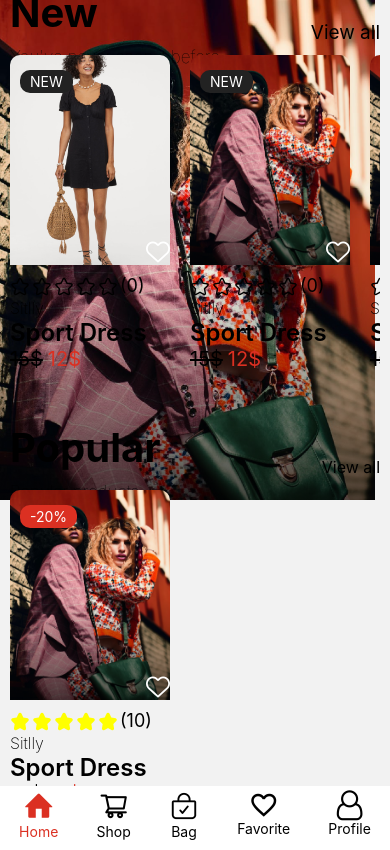
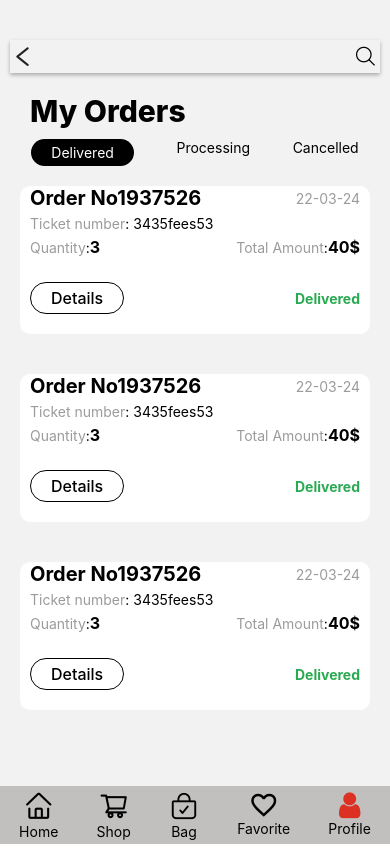
Before and after one commit to atsed27/E-commerce, a React Native app: screen /order in a window 390 px wide. Built offline with nearby package versions, Linux system fonts and the light colour scheme.

Commit message:
oredr is done

```diff
--- a/App.js
+++ b/App.js
@@ -9,6 +9,7 @@ import {
   Forget,
   Home,
   Login,
+  Order,
   Product,
   RatingAndReviews,
   Setting,
@@ -116,6 +117,14 @@ export default function App() {
           }}
           component={Setting}
         />
+
+        <Stack.Screen
+          name="order"
+          options={{
+            headerShown: false,
+          }}
+          component={Order}
+        />
       </Stack.Navigator>
     </NavigationContainer>
   );
--- a/components/Layout/Footer.js
+++ b/components/Layout/Footer.js
@@ -81,7 +81,7 @@ const Footer = () => {
           style={{ alignItems: 'center' }}
           onPress={() => navigation.navigate('user')}
         >
-          {router.name === 'user' ? (
+          {router.name === 'user' || router.name === 'order' ? (
             <FontAwesome name="user" size={30} color={COLORS.primary} />
           ) : (
             <FontAwesome name="user-o" size={30} color="black" />
@@ -99,7 +99,7 @@ export default Footer;
 
 const styles = StyleSheet.create({
   container: {
-    backgroundColor: 'white',
+    backgroundColor: '#C2BFBF',
     paddingVertical: 4,
     position: 'absolute',
     bottom: 0,
--- /dev/null
+++ b/screen/Order.js
@@ -0,0 +1,309 @@
+import {
+  ScrollView,
+  StyleSheet,
+  Text,
+  TouchableOpacity,
+  View,
+} from 'react-native';
+import React from 'react';
+import Layout from '../components/Layout/Layout';
+import COLORS from '../constance/Color';
+import { EvilIcons, AntDesign } from '@expo/vector-icons';
+
+const Order = ({ navigation }) => {
+  return (
+    <Layout>
+      <ScrollView
+        style={{ marginBottom: 50 }}
+        showsVerticalScrollIndicator={false}
+      >
+        <View style={styles.Top}>
+          <View style={styles.TopC}>
+            <TouchableOpacity>
+              <AntDesign
+                name="left"
+                size={25}
+                color={COLORS.black}
+                onPress={() => navigation.navigate('user')}
+              />
+            </TouchableOpacity>
+
+            <TouchableOpacity>
+              <EvilIcons name="search" size={30} color="black" />
+            </TouchableOpacity>
+          </View>
+          <View style={{ marginHorizontal: 20 }}>
+            <Text style={{ fontWeight: '800', fontSize: 30, marginBottom: 10 }}>
+              My Orders
+            </Text>
+          </View>
+
+          <View
+            style={{ flexDirection: 'row', justifyContent: 'space-around' }}
+          >
+            <View
+              style={{
+                backgroundColor: 'black',
+                paddingHorizontal: 20,
+                paddingVertical: 5,
+                borderRadius: 20,
+              }}
+            >
+              <Text style={{ color: 'white' }}>Delivered</Text>
+            </View>
+            <View>
+              <Text>Processing</Text>
+            </View>
+            <View>
+              <Text>Cancelled</Text>
+            </View>
+          </View>
+        </View>
+
+        <View style={{ margin: 20 }}>
+          <View
+            style={{
+              backgroundColor: '#ffffff',
+              borderRadius: 10,
+              paddingHorizontal: 10,
+            }}
+          >
+            <View
+              style={{
+                flexDirection: 'row',
+                justifyContent: 'space-between',
+                alignItems: 'center',
+              }}
+            >
+              <Text style={{ fontSize: 20, fontWeight: 'bold' }}>
+                Order No1937526
+              </Text>
+              <Text style={{ color: '#9B9B9B' }}>22-03-24</Text>
+            </View>
+
+            <Text style={{ paddingTop: 5 }}>
+              <Text style={{ color: '#9B9B9B' }}>Ticket number</Text>:
+              3435fees53
+            </Text>
+            <View
+              style={{
+                flexDirection: 'row',
+                justifyContent: 'space-between',
+                alignItems: 'center',
+                paddingVertical: 5,
+              }}
+            >
+              <Text>
+                <Text style={{ color: '#9B9B9B' }}>Quantity</Text>:
+                <Text style={{ fontWeight: 'bold', fontSize: 16 }}>3</Text>
+              </Text>
+              <Text>
+                <Text style={{ color: '#9B9B9B' }}>Total Amount</Text>:
+                <Text style={{ fontWeight: 'bold', fontSize: 16 }}>40$</Text>
+              </Text>
+            </View>
+
+            <View
+              style={{
+                flexDirection: 'row',
+                justifyContent: 'space-between',
+                alignItems: 'center',
+                paddingVertical: 5,
+                marginVertical: 15,
+              }}
+            >
+              <View
+                style={{
+                  paddingHorizontal: 20,
+                  paddingVertical: 5,
+                  borderRadius: 20,
+                  borderColor: 'black',
+                  borderWidth: 0.4,
+                }}
+              >
+                <Text
+                  style={{ color: 'black', fontSize: 16, fontWeight: '500' }}
+                >
+                  Details
+                </Text>
+              </View>
+              <Text style={{ color: '#2AA952', fontWeight: 'bold' }}>
+                Delivered
+              </Text>
+            </View>
+          </View>
+        </View>
+
+        <View style={{ margin: 20 }}>
+          <View
+            style={{
+              backgroundColor: '#ffffff',
+              borderRadius: 10,
+              paddingHorizontal: 10,
+            }}
+          >
+            <View
+              style={{
+                flexDirection: 'row',
+                justifyContent: 'space-between',
+                alignItems: 'center',
+              }}
+            >
+              <Text style={{ fontSize: 20, fontWeight: 'bold' }}>
+                Order No1937526
+              </Text>
+              <Text style={{ color: '#9B9B9B' }}>22-03-24</Text>
+            </View>
+
+            <Text style={{ paddingTop: 5 }}>
+              <Text style={{ color: '#9B9B9B' }}>Ticket number</Text>:
+              3435fees53
+            </Text>
+            <View
+              style={{
+                flexDirection: 'row',
+                justifyContent: 'space-between',
+                alignItems: 'center',
+                paddingVertical: 5,
+              }}
+            >
+              <Text>
+                <Text style={{ color: '#9B9B9B' }}>Quantity</Text>:
+                <Text style={{ fontWeight: 'bold', fontSize: 16 }}>3</Text>
+              </Text>
+              <Text>
+                <Text style={{ color: '#9B9B9B' }}>Total Amount</Text>:
+                <Text style={{ fontWeight: 'bold', fontSize: 16 }}>40$</Text>
+              </Text>
+            </View>
+
+            <View
+              style={{
+                flexDirection: 'row',
+                justifyContent: 'space-between',
+                alignItems: 'center',
+                paddingVertical: 5,
+                marginVertical: 15,
+              }}
+            >
+              <View
+                style={{
+                  paddingHorizontal: 20,
+                  paddingVertical: 5,
+                  borderRadius: 20,
+                  borderColor: 'black',
+                  borderWidth: 0.4,
+                }}
+              >
+                <Text
+                  style={{ color: 'black', fontSize: 16, fontWeight: '500' }}
+                >
+                  Details
+                </Text>
+              </View>
+              <Text style={{ color: '#2AA952', fontWeight: 'bold' }}>
+                Delivered
+              </Text>
+            </View>
+          </View>
+        </View>
+
+        <View style={{ margin: 20 }}>
+          <View
+            style={{
+              backgroundColor: '#ffffff',
+              borderRadius: 10,
+              paddingHorizontal: 10,
+            }}
+          >
+            <View
+              style={{
+                flexDirection: 'row',
+                justifyContent: 'space-between',
+                alignItems: 'center',
+              }}
+            >
+              <Text style={{ fontSize: 20, fontWeight: 'bold' }}>
+                Order No1937526
+              </Text>
+              <Text style={{ color: '#9B9B9B' }}>22-03-24</Text>
+            </View>
+
+            <Text style={{ paddingTop: 5 }}>
+              <Text style={{ color: '#9B9B9B' }}>Ticket number</Text>:
+              3435fees53
+            </Text>
+            <View
+              style={{
+                flexDirection: 'row',
+                justifyContent: 'space-between',
+                alignItems: 'center',
+                paddingVertical: 5,
+              }}
+            >
+              <Text>
+                <Text style={{ color: '#9B9B9B' }}>Quantity</Text>:
+                <Text style={{ fontWeight: 'bold', fontSize: 16 }}>3</Text>
+              </Text>
+              <Text>
+                <Text style={{ color: '#9B9B9B' }}>Total Amount</Text>:
+                <Text style={{ fontWeight: 'bold', fontSize: 16 }}>40$</Text>
+              </Text>
+            </View>
+
+            <View
+              style={{
+                flexDirection: 'row',
+                justifyContent: 'space-between',
+                alignItems: 'center',
+                paddingVertical: 5,
+                marginVertical: 15,
+              }}
+            >
+              <View
+                style={{
+                  paddingHorizontal: 20,
+                  paddingVertical: 5,
+                  borderRadius: 20,
+                  borderColor: 'black',
+                  borderWidth: 0.4,
+                }}
+              >
+                <Text
+                  style={{ color: 'black', fontSize: 16, fontWeight: '500' }}
+                >
+                  Details
+                </Text>
+              </View>
+              <Text style={{ color: '#2AA952', fontWeight: 'bold' }}>
+                Delivered
+              </Text>
+            </View>
+          </View>
+        </View>
+      </ScrollView>
+    </Layout>
+  );
+};
+
+export default Order;
+
+const styles = StyleSheet.create({
+  Top: {
+    marginTop: 40,
+    marginHorizontal: 10,
+    elevation: 4,
+  },
+  TopC: {
+    flexDirection: 'row',
+    justifyContent: 'space-between',
+    alignItems: 'center',
+    marginBottom: 20,
+    elevation: 4,
+    elevation: 4, // Android shadow
+    shadowColor: 'black', // iOS shadow
+    shadowOpacity: 0.3, // iOS shadow
+    shadowOffset: { width: 0, height: 2 }, // iOS shadow
+    shadowRadius: 4, // iOS shadow
+  },
+});
--- a/screen/Setting.js
+++ b/screen/Setting.js
@@ -11,7 +11,7 @@ import { FontAwesome } from '@expo/vector-icons';
 import COLORS from '../constance/Color';
 import { EvilIcons, AntDesign } from '@expo/vector-icons';
 
-const Setting = () => {
+const Setting = ({ navigation }) => {
   const [sellBool, setSellBoll] = useState(false);
   const [newArrive, setNewArrive] = useState(false);
   const [change, setChange] = useState(false);
--- a/screen/User.js
+++ b/screen/User.js
@@ -44,7 +44,8 @@ const User = ({ navigation }) => {
 
         <View style={{ marginHorizontal: 20, marginTop: 20 }}>
           <View style={{ marginBottom: 20 }}>
-            <View
+            <TouchableOpacity
+              onPress={() => navigation.navigate('order')}
               style={{
                 flexDirection: 'row',
                 justifyContent: 'space-between',
@@ -60,7 +61,7 @@ const User = ({ navigation }) => {
                 <Text style={{ color: '#9B9B9B' }}>Already 12 orders</Text>
               </View>
               <Octicons name="chevron-right" size={24} color="#9B9B9B" />
-            </View>
+            </TouchableOpacity>
             <View style={{ borderWidth: 0.13, marginTop: 12 }} />
           </View>
 
--- a/screen/index.js
+++ b/screen/index.js
@@ -10,6 +10,7 @@ import Catalog from './Catalog';
 import Product from './Product';
 import RatingAndReviews from './RaAndRe';
 import Setting from './Setting';
+import Order from './Order';
 export {
   Login,
   Signup,
@@ -22,5 +23,6 @@ export {
   Catalog,
   Product,
   RatingAndReviews,
-  Setting
+  Setting,
+  Order,
 };
```
